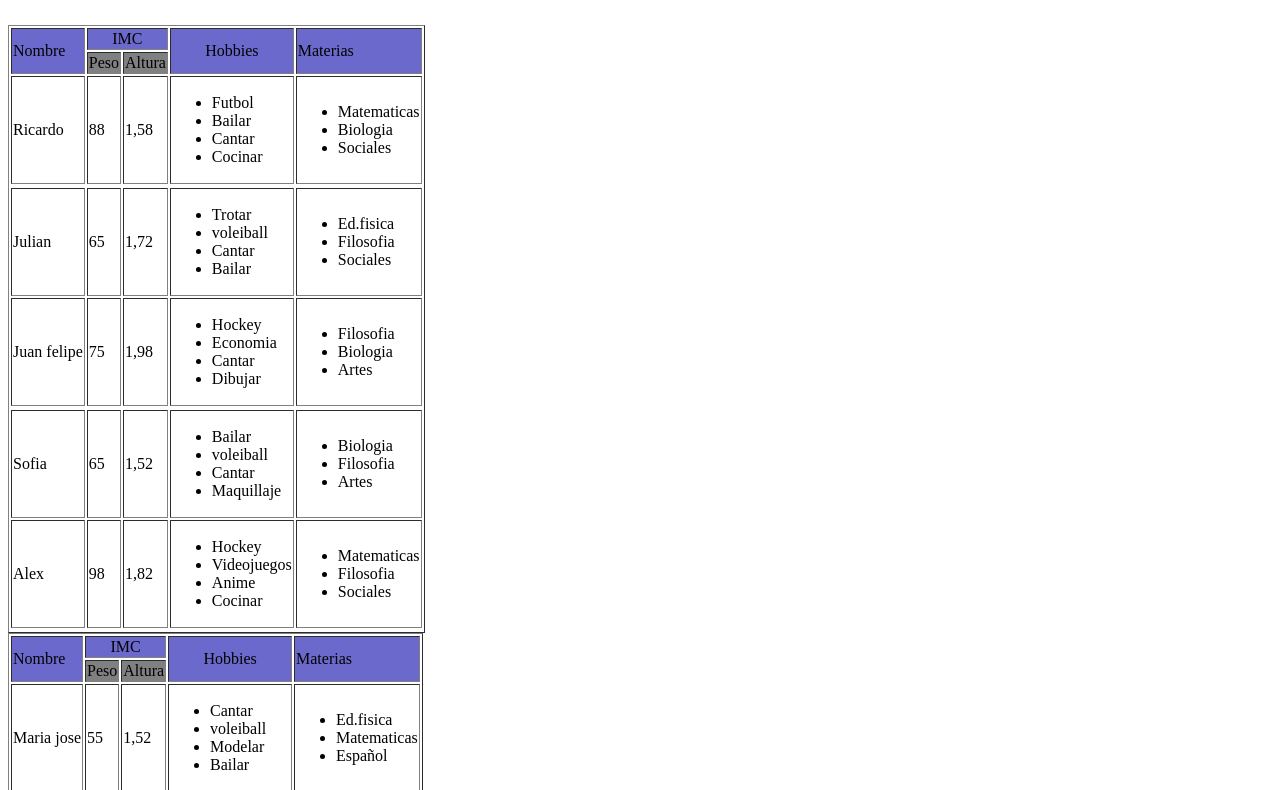
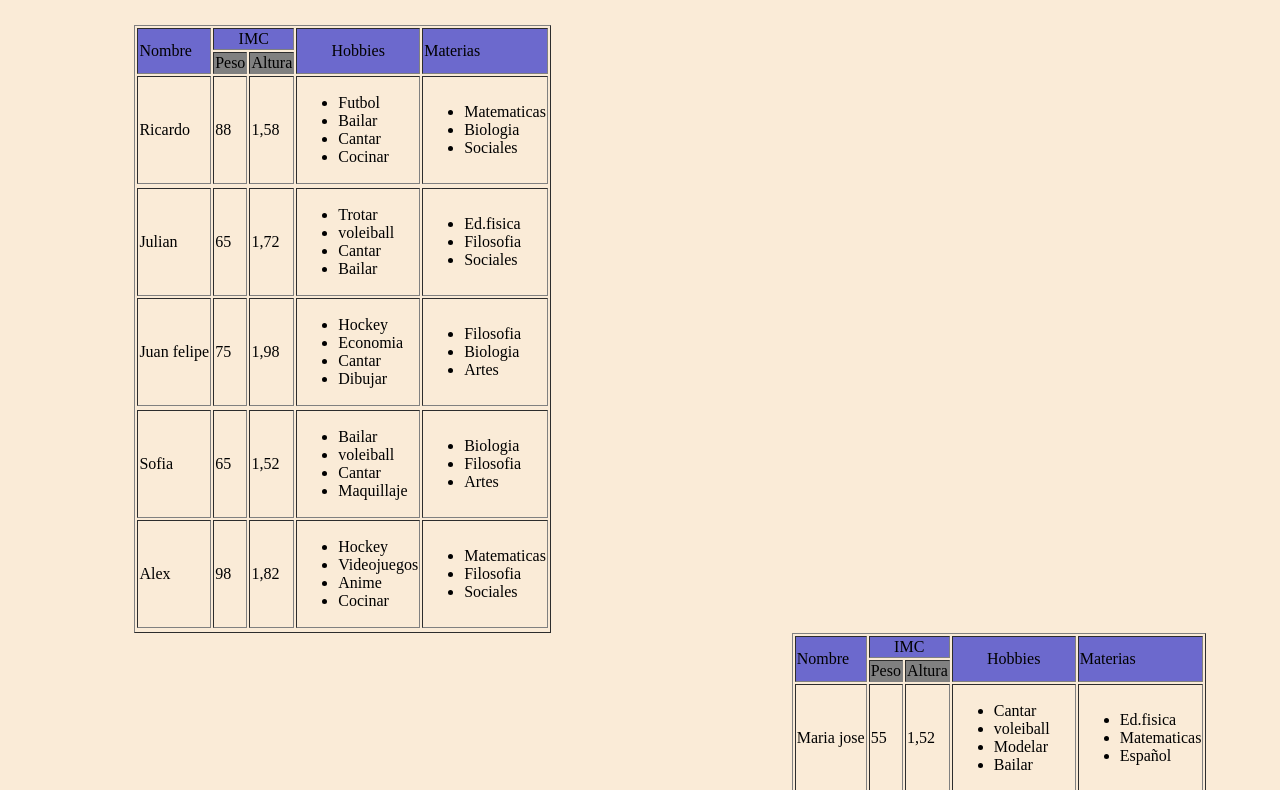
Before and after one commit to Deividxs/ejemplo2, a plain HTML site: page index.html in a window 1280 px wide. Shown: the part 73-863 px from the top of the page. Drawn offline with Linux system fonts and the light colour scheme; files that its build step writes are made by us from their sources; the site is published under a folder, as on GitHub Pages, so addresses that start at the root find nothing.

Commit message:
Update index.html

```diff
--- a/index.html
+++ b/index.html
@@ -4,7 +4,7 @@
     <meta charset="UTF-8">
     <meta name="viewport" content="width=device-width, initial-scale=1.0">
     <title>Ejercicio html y css</title>
-    <link rel="stylesheet" href="/Ejercicios/Prueba/estilos.css">
+    <link rel="stylesheet" href="estilos.css">
 </head>
 <body>
     <header>
```
